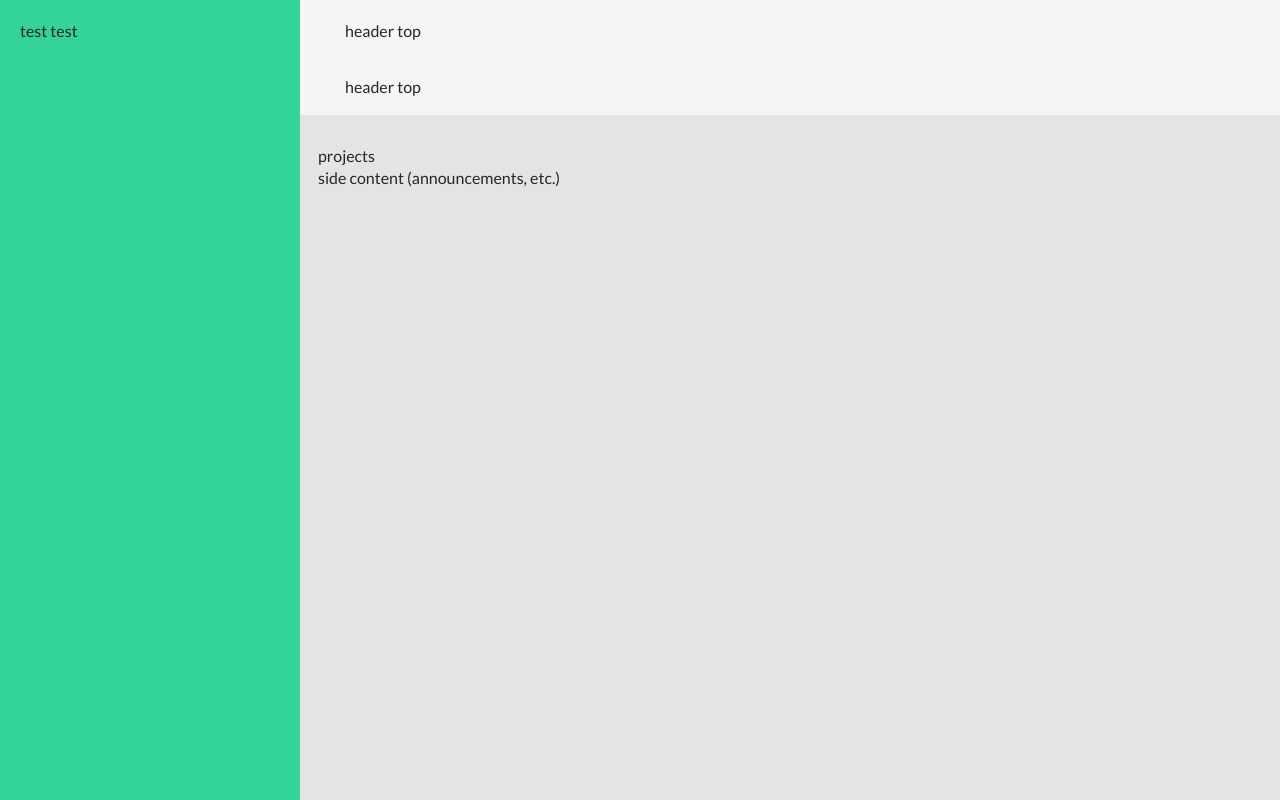
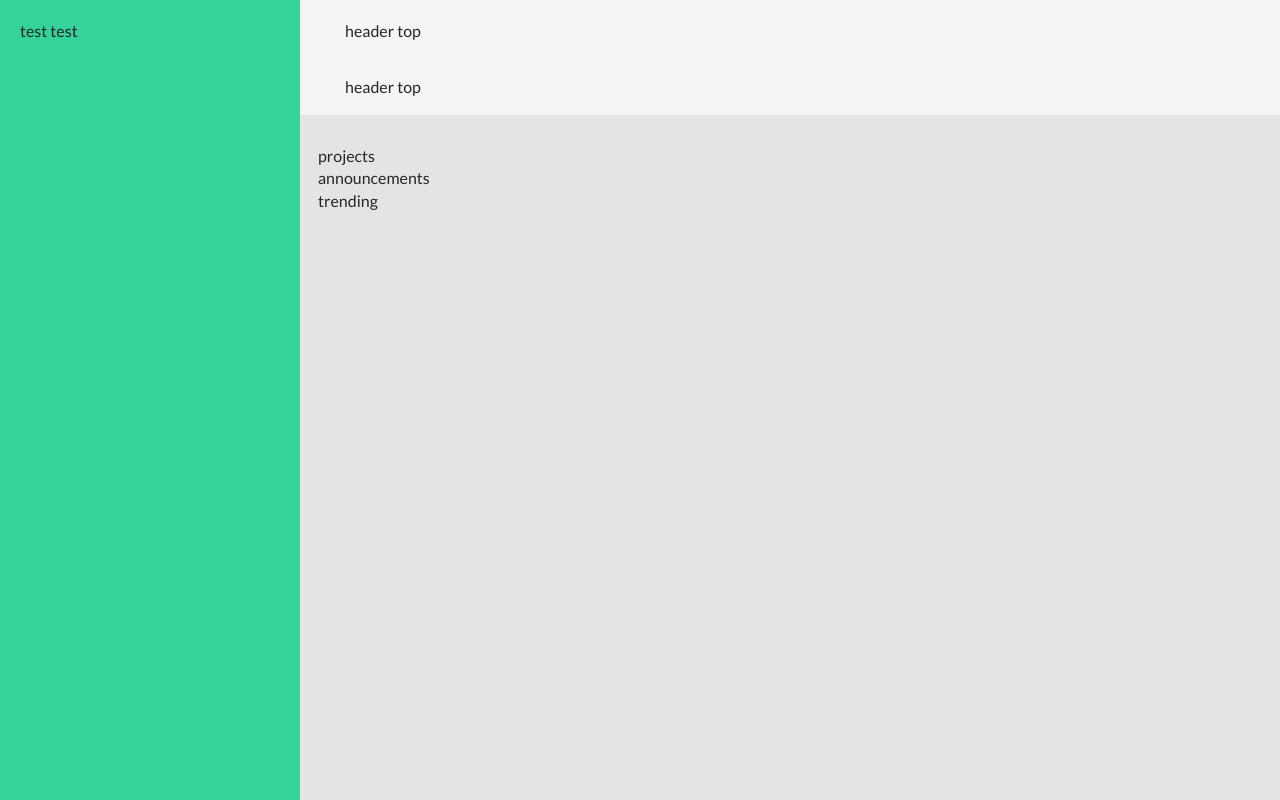
Before and after one commit to bst003/admin-dashboard, a plain HTML site: page index.html in a window 1280 px wide. Drawn offline with Linux system fonts and the light colour scheme.

Commit message:
Separate side content into two divs

```diff
--- a/index.html
+++ b/index.html
@@ -50,8 +50,12 @@
             projects
         </div>
 
-        <div class="side-content">
-            side content (announcements, etc.)
+        <div class="announcement">
+            announcements
+        </div>
+
+        <div class="trending">
+            trending
         </div>
 
     </main>
```
